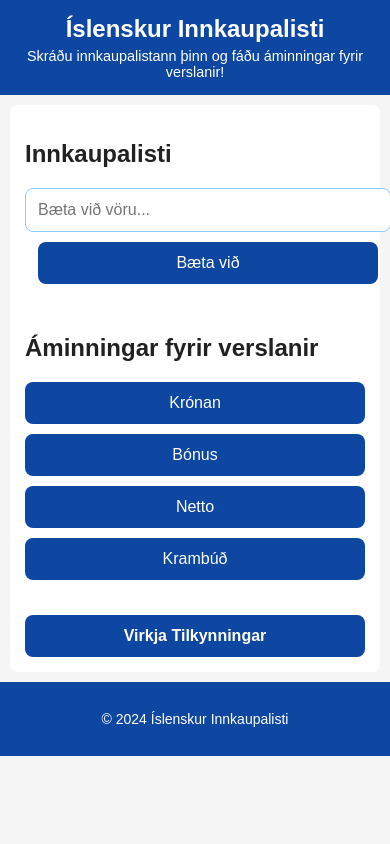
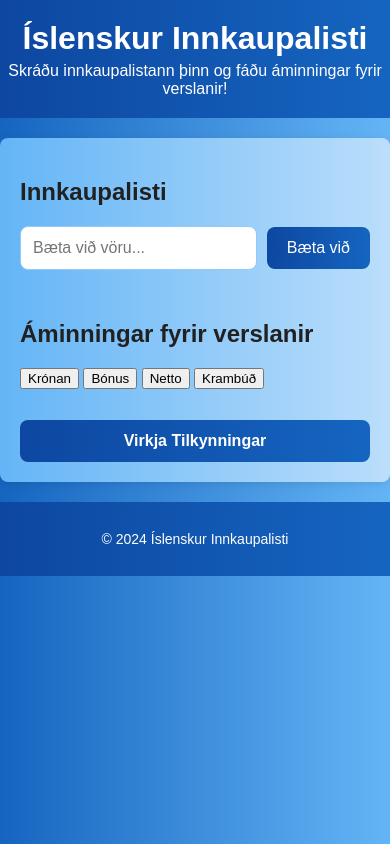
Before and after one commit to largefort/shoppinglist, a plain HTML site: page index.html in a window 390 px wide. Drawn offline with Linux system fonts and the light colour scheme.

Commit message:
Update styles.css

```diff
--- a/styles.css
+++ b/styles.css
@@ -3,12 +3,13 @@
     font-family: Arial, sans-serif;
     margin: 0;
     padding: 0;
-    background: #f5f5f5; /* Light background matching the app's clean look */
-    color: #212121; /* Darker text for readability */
+    background: linear-gradient(90deg, #1565C0, #64B5F6); /* Deep Blue to Light Blue gradient */
+    color: #FFFFFF; /* White text for readability */
 }
 
+/* Header Styles */
 header {
-    background: #0d47a1; /* Deep blue for header background */
+    background: linear-gradient(90deg, #0D47A1, #1565C0); /* Gradient for header */
     color: white;
     text-align: center;
     padding: 20px 0;
@@ -24,19 +25,18 @@
     margin: 5px 0 0;
 }
 
+/* Main Content Styles */
 main {
     max-width: 800px;
     margin: 20px auto;
     padding: 20px;
-    background: white;
+    background: linear-gradient(90deg, #64B5F6, #BBDEFB); /* Subtle gradient for main container */
+    color: #212121; /* Dark text for content */
     box-shadow: 0 2px 10px rgba(0, 0, 0, 0.1);
     border-radius: 8px;
 }
 
-#shopping-list, #reminders {
-    margin-bottom: 20px;
-}
-
+/* Input Section */
 #list-container {
     display: flex;
     align-items: center;
@@ -47,33 +47,33 @@
 #item-input {
     flex: 1;
     padding: 12px;
-    border: 1px solid #90caf9; /* Light blue border */
+    border: 1px solid #90CAF9; /* Light blue border */
     border-radius: 8px;
     font-size: 16px;
 }
 
 #add-button {
     padding: 12px 20px;
-    background: #0d47a1; /* App’s deep blue */
+    background: linear-gradient(90deg, #0D47A1, #1565C0); /* Button gradient */
     color: white;
     border: none;
     border-radius: 8px;
     cursor: pointer;
     font-size: 16px;
-    flex-shrink: 0;
     transition: background-color 0.3s ease, transform 0.2s ease;
 }
 
 #add-button:hover {
-    background: #1565c0; /* Slightly lighter blue for hover effect */
+    background: linear-gradient(90deg, #1565C0, #64B5F6); /* Hover gradient */
     transform: scale(1.03);
 }
 
 #add-button:active {
-    background: #0b3c91; /* Darker shade for active state */
+    background: linear-gradient(90deg, #0B3C91, #0D47A1); /* Active gradient */
     transform: scale(0.98);
 }
 
+/* Shopping List Styles */
 ul#items-list {
     list-style: none;
     padding: 0;
@@ -82,18 +82,19 @@
 
 ul#items-list li {
     padding: 12px;
-    border: 1px solid #cfd8dc; /* Light gray border */
+    border: 1px solid #CFD8DC; /* Light gray border */
     margin-bottom: 8px;
     display: flex;
     justify-content: space-between;
     align-items: center;
     border-radius: 8px;
-    background: #e3f2fd; /* Light blue background */
+    background: linear-gradient(90deg, #E3F2FD, #BBDEFB); /* Light blue gradient for list items */
+    color: #212121; /* Dark text */
 }
 
 ul#items-list li button {
     padding: 8px 12px;
-    background: #d32f2f; /* App’s red for delete button */
+    background: linear-gradient(90deg, #D32F2F, #B71C1C); /* Gradient for delete button */
     color: white;
     border: none;
     border-radius: 8px;
@@ -103,57 +104,20 @@
 }
 
 ul#items-list li button:hover {
-    background: #b71c1c; /* Darker red for hover effect */
+    background: linear-gradient(90deg, #B71C1C, #9A0007); /* Hover gradient */
     transform: scale(1.03);
 }
 
 ul#items-list li button:active {
-    background: #9a0007; /* Even darker red for active state */
+    background: linear-gradient(90deg, #9A0007, #D32F2F); /* Active gradient */
     transform: scale(0.98);
 }
 
-#supermarkets {
-    display: flex;
-    gap: 12px;
-    flex-wrap: wrap;
-    justify-content: center;
-}
-
-.supermarket {
-    padding: 12px 20px;
-    background: #0d47a1; /* App’s deep blue */
-    color: white;
-    border: none;
-    border-radius: 8px;
-    cursor: pointer;
-    flex: 1 1 calc(45% - 10px); /* Flexible grid for buttons */
-    text-align: center;
-    font-size: 16px;
-    transition: background-color 0.3s ease, transform 0.2s ease;
-}
-
-.supermarket:hover {
-    background: #1565c0; /* Lighter blue for hover */
-    transform: scale(1.03);
-}
-
-.supermarket:active {
-    background: #0b3c91; /* Darker shade for active state */
-    transform: scale(0.98);
-}
-
-#reminder-message {
-    margin-top: 10px;
-    font-style: italic;
-    text-align: center;
-    font-size: 0.9em;
-    color: #616161; /* Subtle gray text */
-}
-
+/* Notifications Button */
 #enable-notifications {
     width: 100%;
     padding: 12px;
-    background: #0d47a1; /* Deep blue, matching the app's palette */
+    background: linear-gradient(90deg, #0D47A1, #1565C0); /* Gradient for notifications button */
     color: white;
     border: none;
     border-radius: 8px;
@@ -161,84 +125,24 @@
     font-weight: bold;
     cursor: pointer;
     margin-top: 15px;
-    transition: background-color 0.3s ease, transform 0.2s ease; /* Smooth transitions */
+    transition: background-color 0.3s ease, transform 0.2s ease;
 }
 
 #enable-notifications:hover {
-    background: #1565c0; /* Slightly lighter blue for hover effect */
-    transform: scale(1.03); /* Subtle scaling for interaction feedback */
+    background: linear-gradient(90deg, #1565C0, #64B5F6); /* Hover gradient */
+    transform: scale(1.03);
 }
 
 #enable-notifications:active {
-    background: #0b3c91; /* Darker shade for active state */
-    transform: scale(0.98); /* Slight press effect */
+    background: linear-gradient(90deg, #0B3C91, #0D47A1); /* Active gradient */
+    transform: scale(0.98);
 }
 
+/* Footer */
 footer {
     text-align: center;
     padding: 15px;
-    background: #0d47a1; /* Deep blue footer */
+    background: linear-gradient(90deg, #0D47A1, #1565C0); /* Footer gradient */
     color: white;
     font-size: 14px;
 }
-
-/* Mobile-Specific Styles */
-@media (max-width: 600px) {
-    body {
-        padding: 0;
-    }
-
-    header {
-        padding: 15px 10px;
-    }
-
-    header h1 {
-        font-size: 1.5em;
-    }
-
-    header p {
-        font-size: 0.9em;
-    }
-
-    main {
-        padding: 15px;
-        margin: 10px;
-        box-shadow: none;
-    }
-
-    #list-container {
-        flex-direction: column;
-        gap: 10px;
-    }
-
-    #item-input {
-        width: 100%;
-    }
-
-    #add-button {
-        width: 100%;
-    }
-
-    ul#items-list li {
-        flex-direction: column;
-        align-items: flex-start;
-        gap: 5px;
-    }
-
-    ul#items-list li button {
-        align-self: stretch;
-        margin-top: 5px;
-    }
-
-    #supermarkets {
-        gap: 10px;
-    }
-
-    .supermarket {
-        flex: 1 1 100%;
-    }
-
-    #enable-notifications {
-        width: 100%;
-    }
-}
```
